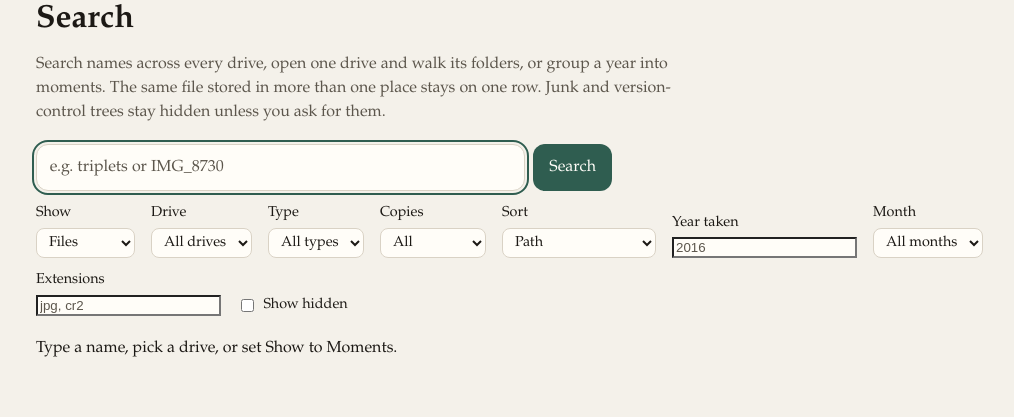
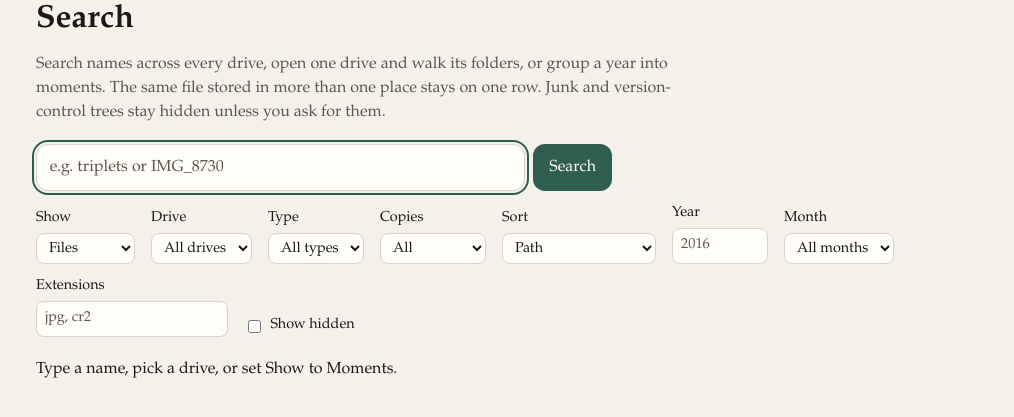
Before and after one commit to n0nag0n/b2-dedup, a FastAPI app: page /search in a window 1280 px wide. Shown: the part 137-554 px from the top of the page, without its empty margins (80-1094 px from the left). Run offline with FastAPI, Linux system fonts and the light colour scheme; data that the repository does not hold is empty; some libraries are stand-ins or nearby versions.

Commit message:
fixed ui date

```diff
--- a/web/static/app.css
+++ b/web/static/app.css
@@ -578,13 +578,17 @@ a.button:hover { text-decoration: none; }
     margin-top: 0.75rem;
 }
 .filters label { display: flex; flex-direction: column; gap: 0.2rem; font-size: 0.9rem; }
-.filters select, .filters input[type="text"], .restore-form input {
+.filters select,
+.filters input:not([type="checkbox"]):not([type="hidden"]):not([type="search"]),
+.restore-form input {
     font: inherit;
     padding: 0.4rem 0.5rem;
     border: 1px solid var(--line);
     border-radius: 8px;
     background: var(--card);
 }
+.filters input[name="year"] { width: 6rem; }
+.filters input[name="ext"] { width: 12rem; }
 .check { flex-direction: row !important; align-items: center; gap: 0.4rem !important; }
 .restore-form label { display: flex; flex-direction: column; gap: 0.2rem; }
 
--- a/web/templates/search.html
+++ b/web/templates/search.html
@@ -44,16 +44,16 @@
         <label>Sort
             <select name="sort">
                 <option value="path" {% if sort == 'path' %}selected{% endif %}>Path</option>
-                <option value="taken_desc" {% if sort == 'taken_desc' %}selected{% endif %}>Taken (newest)</option>
-                <option value="taken_asc" {% if sort == 'taken_asc' %}selected{% endif %}>Taken (oldest)</option>
+                <option value="taken_desc" {% if sort == 'taken_desc' %}selected{% endif %}>Date (newest)</option>
+                <option value="taken_asc" {% if sort == 'taken_asc' %}selected{% endif %}>Date (oldest)</option>
                 <option value="mtime_desc" {% if sort == 'mtime_desc' %}selected{% endif %}>Modified (newest)</option>
                 <option value="mtime_asc" {% if sort == 'mtime_asc' %}selected{% endif %}>Modified (oldest)</option>
                 <option value="size_desc" {% if sort == 'size_desc' %}selected{% endif %}>Largest</option>
                 <option value="size_asc" {% if sort == 'size_asc' %}selected{% endif %}>Smallest</option>
             </select>
         </label>
-        <label>Year taken
-            <input name="year" value="{{ year }}" placeholder="2016" inputmode="numeric">
+        <label>Year
+            <input name="year" type="text" value="{{ year }}" placeholder="2016" inputmode="numeric" autocomplete="off">
         </label>
         <label>Month
             <select name="month">
@@ -64,7 +64,7 @@
             </select>
         </label>
         <label>Extensions
-            <input name="ext" value="{{ ext }}" placeholder="jpg, cr2">
+            <input name="ext" type="text" value="{{ ext }}" placeholder="jpg, cr2" autocomplete="off">
         </label>
         <label class="check">
             <input type="checkbox" name="hidden" value="1" {% if not hide_hidden %}checked{% endif %}>
```
